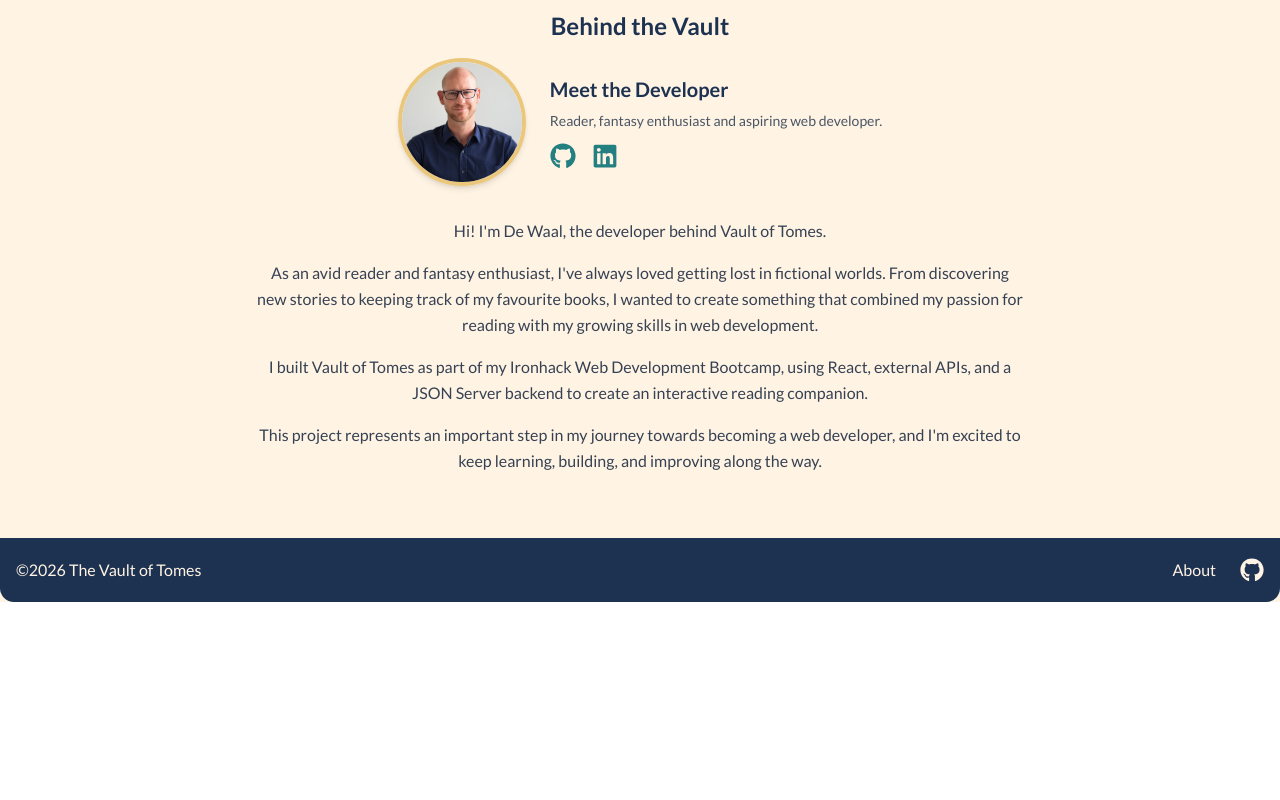
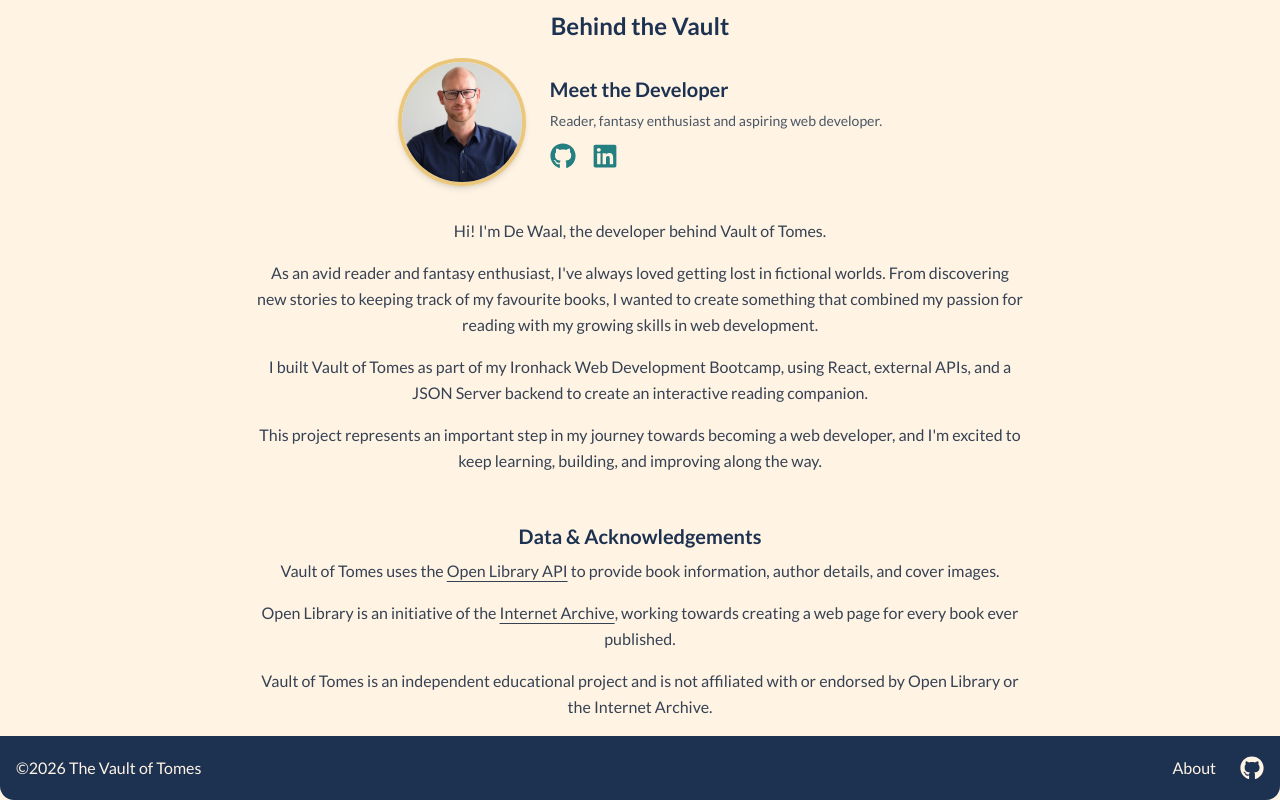
Before and after one commit to dwrossouw/module-2-project, a React (Vite) app: page /about in a window 1280 px wide. Shown: the part 655-1455 px from the top of the page. Before the commit the page ends 1257 px from the top, so only its background shows below. Built offline with nearby package versions, Linux system fonts and the light colour scheme.

Commit message:
Update About section to include OpenLibrary reference.

```diff
--- a/src/pages/AboutPage.jsx
+++ b/src/pages/AboutPage.jsx
@@ -129,6 +129,41 @@ function AboutPage() {
           </p>
         </div>
       </section>
+      <section className="text-center">
+        <h3 className="text-xl font-semibold text-midnight mb-2">
+          Data & Acknowledgements
+        </h3>
+        <div className="text-gray-700 leading-relaxed text-center max-w-3xl mx-auto space-y-4">
+          <p>
+            Vault of Tomes uses the{" "}
+            <a
+              href="https://openlibrary.org/developers/api"
+              target="_blank"
+              rel="noopener noreferrer"
+              className="underline underline-offset-4 hover:text-enchanted-teal transition-colors"
+            >
+              Open Library API
+            </a>{" "}
+            to provide book information, author details, and cover images.
+          </p>
+          <p>
+            Open Library is an initiative of the{" "}
+            <a
+              href="https://archive.org/"
+              target="_blank"
+              rel="noopener noreferrer"
+              className="underline underline-offset-4 hover:text-enchanted-teal transition-colors"
+            >
+              Internet Archive
+            </a>
+            , working towards creating a web page for every book ever published.
+          </p>
+          <p>
+            Vault of Tomes is an independent educational project and is not
+            affiliated with or endorsed by Open Library or the Internet Archive.
+          </p>
+        </div>
+      </section>
     </main>
   );
 }
```
